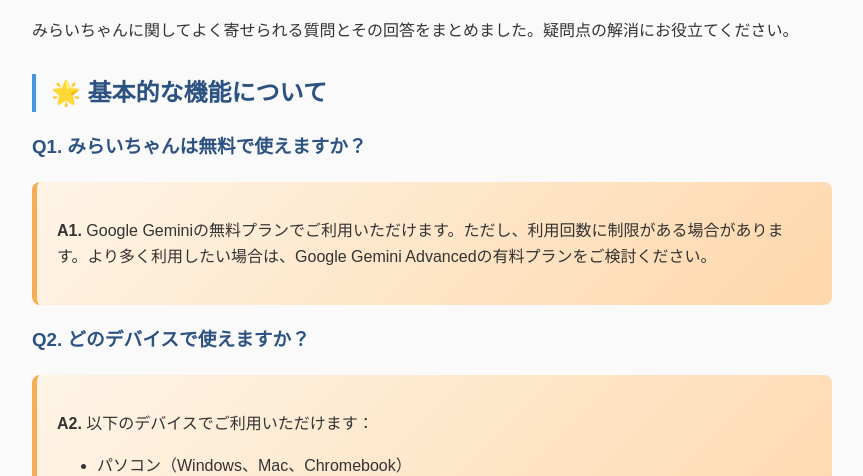
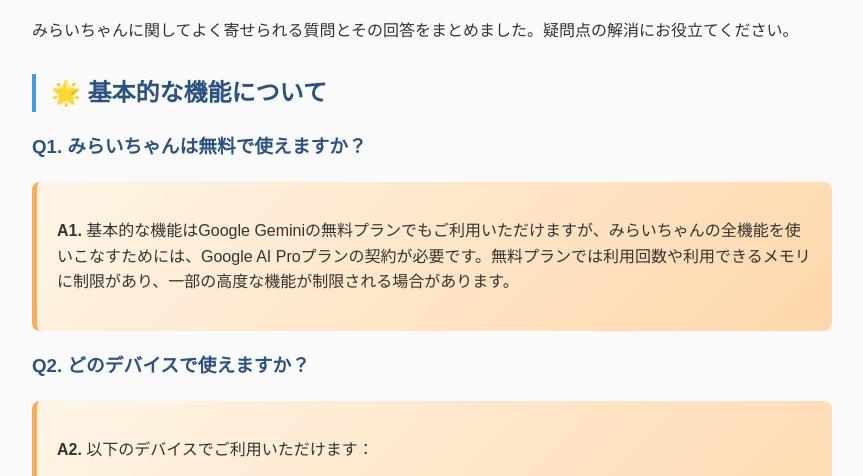
Before and after one commit to inmarsh/shopsupp_manual, a plain HTML site: page faq.html in a window 1280 px wide. Shown: the part 295-771 px from the top of the page, without its empty margins (208-1071 px from the left). Drawn offline with Linux system fonts and the light colour scheme.

Commit message:
docs: Update FAQ page with comprehensive user questions and answers

```diff
--- a/faq.html
+++ b/faq.html
@@ -33,7 +33,7 @@
 
 <h3>Q1. みらいちゃんは無料で使えますか？</h3>
 <div class="highlight-box">
-<p><strong>A1.</strong> Google Geminiの無料プランでご利用いただけます。ただし、利用回数に制限がある場合があります。より多く利用したい場合は、Google Gemini Advancedの有料プランをご検討ください。</p>
+<p><strong>A1.</strong> 基本的な機能はGoogle Geminiの無料プランでもご利用いただけますが、みらいちゃんの全機能を使いこなすためには、Google AI Proプランの契約が必要です。無料プランでは利用回数や利用できるメモリに制限があり、一部の高度な機能が制限される場合があります。</p>
 </div>
 
 <h3>Q2. どのデバイスで使えますか？</h3>
```
